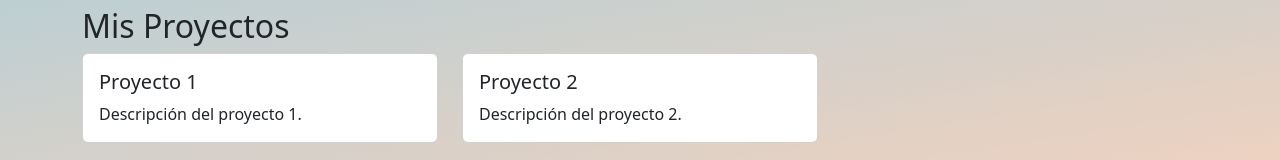
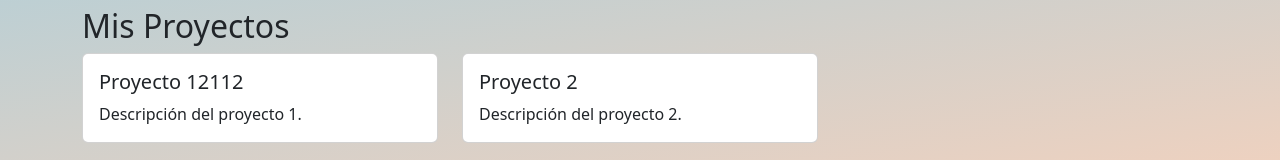
Before and after one commit to Dresest/Portafolio, an Angular app: page / in a window 1280 px wide. Shown: the part 550-710 px from the top of the page. Built offline with nearby package versions, Linux system fonts and the light colour scheme.

Commit message:
img cambio de ruta4

```diff
--- a/src/app/portafolio/landingpage/landingpage.component.html
+++ b/src/app/portafolio/landingpage/landingpage.component.html
@@ -123,7 +123,7 @@
         <div class="col-md-4 mb-4">
           <div class="card">
             <div class="card-body">
-              <h5 class="card-title">Proyecto 1</h5>
+              <h5 class="card-title">Proyecto 12112</h5>
               <p class="card-text">Descripción del proyecto 1.</p>
             </div>
           </div>
```
Also changed, not shown: 26 other files (tests, documents, lock files or other folders).
